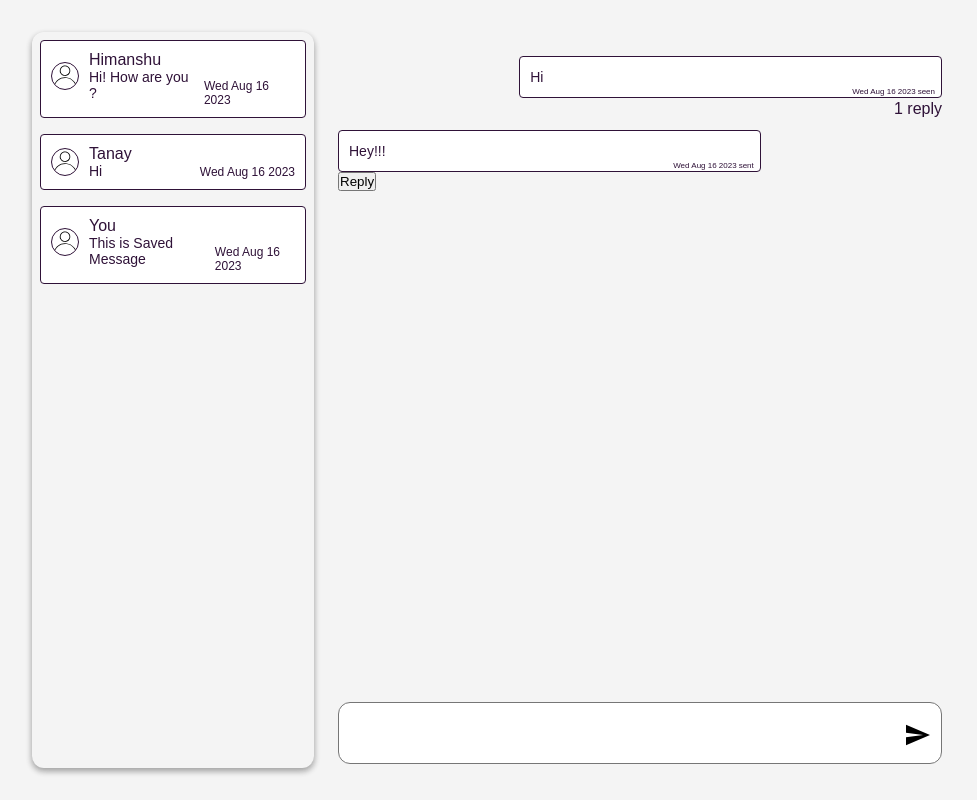
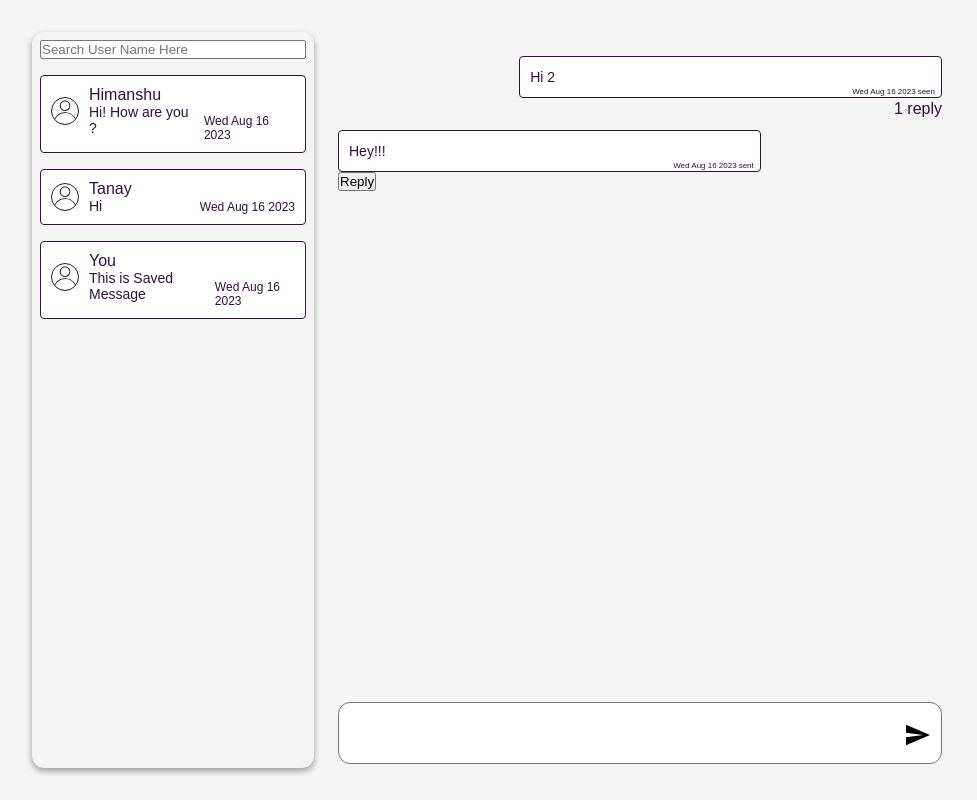
Before and after one commit to himmu-git/chat-thread-interface, a React (Vite) app: page / in a window 1280 px wide. Shown: the whole page, without its empty margins (0-977 px from the left). Built offline with nearby package versions, Linux system fonts and the light colour scheme.

Commit message:
list of user done

```diff
--- a/src/Components/ChatBox/ListOfUser.tsx
+++ b/src/Components/ChatBox/ListOfUser.tsx
@@ -1,18 +1,68 @@
-import React from "react";
+import React, { useState } from "react";
 import UserCardWithLastMessageCard, {
   UserCardWithLastMessageCardType,
 } from "./UserCardWithLastMessageCard";
+import SearchField from "../Common/SearchField";
 
 type Props = {
   userDetailMsgDetails: UserCardWithLastMessageCardType[];
   setUserSelected: React.SetStateAction<any>;
+  messageCorrespondingUser: any;
 };
 
 const ListOfUser = (props: Props) => {
-  const { userDetailMsgDetails, setUserSelected } = props;
+  const { userDetailMsgDetails, setUserSelected, messageCorrespondingUser } =
+    props;
+  const [userDetailsData, setUserDetailsData] = useState(userDetailMsgDetails);
+  // const [searchText, setSearchText] = useState("");
+  const resetUserDetails = () => {
+    setUserDetailsData(userDetailMsgDetails);
+  };
+  // const filterResult = (originalArray) => {
+  //   const filteredResult = prevData.filter((userData) => {
+  //     return userData.name.indexOf(value) > -1;
+  //   });
+  // };
+  const searchInMessageFunc = (value) => {
+    const listOfUserId = Object.keys(messageCorrespondingUser);
+    const matchedUserId = [];
+    listOfUserId.map((userId) => {
+      const messages = messageCorrespondingUser?.[userId]?.messages ?? [];
+      console.log(messages, "messages");
+      const searchMessagesList = [...messages];
+      messages.map((message) => {
+        searchMessagesList.push(...(message?.replies ?? []));
+      });
+      const result = searchMessagesList.filter((msg) => {
+        return msg?.msgTxt?.indexOf(value) > -1;
+      });
+      if (result.length > 0) {
+        matchedUserId.push(parseInt(userId));
+      }
+    });
+    return matchedUserId;
+  };
+  const onSearchHandler = (e) => {
+    const value = e?.target?.value;
+    // setSearchText(value);
+    if (value == "") resetUserDetails();
+    else {
+      setUserDetailsData((prevData) => {
+        const userIdForMatchedResult = searchInMessageFunc(value);
+        const filteredResult = prevData.filter((userData) => {
+          return (
+            userData.name.indexOf(value) > -1 ||
+            userIdForMatchedResult.includes(userData.userId)
+          );
+        });
+        return filteredResult;
+      });
+    }
+  };
   return (
     <aside className="userDetailBox">
-      {userDetailMsgDetails.map((userData) => {
+      <SearchField onChange={onSearchHandler} />
+      {userDetailsData.map((userData) => {
         return (
           <UserCardWithLastMessageCard
             key={userData?.userId}
--- /dev/null
+++ b/src/Components/Common/SearchField.tsx
@@ -0,0 +1,19 @@
+import React from "react";
+
+type Props = {};
+
+const SearchField = (props: Props) => {
+  const { onChange } = props;
+  return (
+    <>
+      <input
+        type="search"
+        className="searchField"
+        placeholder="Search User Name Here"
+        onChange={onChange}
+      />
+    </>
+  );
+};
+
+export default SearchField;
--- a/src/Components/Layout/ContainerLayout.tsx
+++ b/src/Components/Layout/ContainerLayout.tsx
@@ -31,12 +31,12 @@ const userDetailMsgDetails = [
 const messageCorrespondingUser = {
   1: {
     name: "Himanshu",
-    lastMsg: "Hi! How are you ?",
+    lastMsg: "Hi! How are you ? There",
     lastMsgSentDate: new Date(),
     messages: [
       {
         msgId: 11,
-        msgTxt: "Hi ",
+        msgTxt: "Hi 2",
         msgStatus: MSG_TYPE.SEEN,
         msgTime: new Date(),
         isSent: true,
@@ -67,7 +67,7 @@ const messageCorrespondingUser = {
     messages: [
       {
         msgId: 21,
-        msgTxt: "Hello",
+        msgTxt: "Hello there",
         msgStatus: MSG_TYPE.SEEN,
         msgTime: new Date(),
         isSent: true,
@@ -107,6 +107,7 @@ const ContainerLayout = () => {
       <ListOfUser
         setUserSelected={setUserSelected}
         userDetailMsgDetails={userDetailMsgDetails}
+        messageCorrespondingUser={messageCorrespondingUser}
       />
       <ChatContainer
         // userSelected={userSelected}
```
